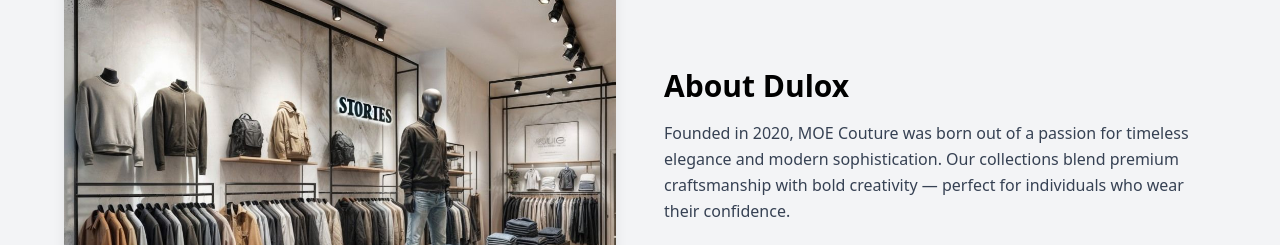
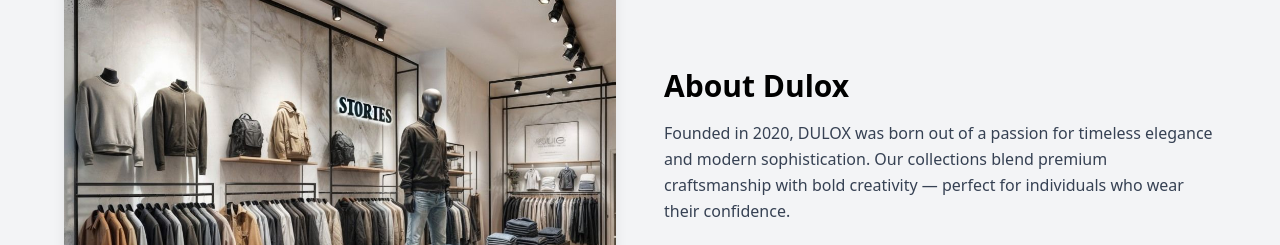
Before and after one commit to youngimmortal-p/DULOX, a website: page index.html in a window 1280 px wide. Shown: the part 1600-1845 px from the top of the page. Drawn offline with nearby package versions, Linux system fonts and the light colour scheme.

Commit message:
updated paragraph

```diff
--- a/index.html
+++ b/index.html
@@ -79,7 +79,7 @@
 
             <div data-aos="fade-left">
                 <h3 class="text-3xl font-bold mb-4">About Dulox</h3>
-                <p class="text-gray-700 mb-6 leading-relaxed"> Founded in 2020, MOE Couture was born out of a passion for timeless elegance and modern sophistication.
+                <p class="text-gray-700 mb-6 leading-relaxed"> Founded in 2020, DULOX was born out of a passion for timeless elegance and modern sophistication.
                     Our collections blend premium craftsmanship with bold creativity — perfect for individuals who wear their confidence.
                   </p>
 
```
